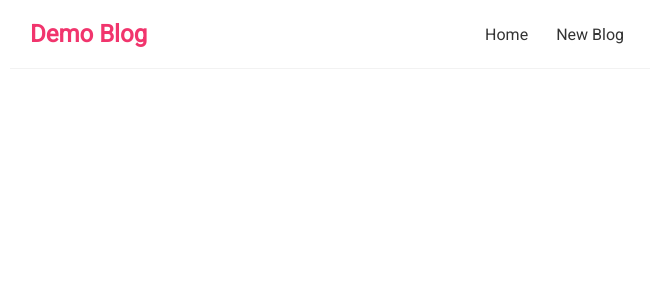
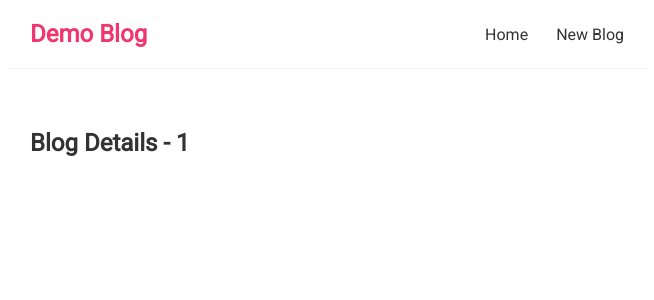
Before and after one commit to depechedave/react-demo-blog, a React (Create React App) app: page /blogs/1 in a window 1280 px wide. Shown: the top 300 px of the page, without its empty margins (310-964 px from the left). Built offline with nearby package versions, Linux system fonts and the light colour scheme.

Commit message:
added route useParams

```diff
--- a/src/App.js
+++ b/src/App.js
@@ -2,6 +2,7 @@
 import Home from "./Home";
 import { BrowserRouter as Router, Route, Routes } from "react-router-dom";
 import Create from "./Create";
+import BlogDetails from "./BlogDetails";
 
 export default function App() {
   return (
@@ -12,6 +13,7 @@
           <Routes>
             <Route exact path="/" element={<Home />} />
             <Route path="/create" element={<Create />} />
+            <Route path="/blogs/:id" element={<BlogDetails />} />
           </Routes>
         </div>
       </div>
--- /dev/null
+++ b/src/BlogDetails.js
@@ -0,0 +1,10 @@
+import { useParams } from "react-router-dom";
+
+export default function BlogDetails() {
+  const { id } = useParams();
+  return (
+    <div className="blog-details">
+      <h2>Blog Details - {id} </h2>
+    </div>
+  );
+}
--- a/src/BlogList.js
+++ b/src/BlogList.js
@@ -1,11 +1,15 @@
+import { Link } from "react-router-dom";
+
 export default function BlogList({ blogs }) {
   return (
     <div className="blog-list">
       <h2>Demo React Blog</h2>
       {blogs.map((blog) => (
         <div className="blog-preview" key={blog.id}>
-          <h2>{blog.title}</h2>
-          <p>Written by {blog.author}</p>
+          <Link to={`/blogs/${blog.id}`}>
+            <h2>{blog.title}</h2>
+            <p>Written by {blog.author}</p>
+          </Link>
         </div>
       ))}
     </div>
--- a/src/index.css
+++ b/src/index.css
@@ -46,3 +46,6 @@
   color: #f1356d;
   margin-bottom: 8px;
 }
+.blog-preview a {
+  text-decoration: none;
+}
```
